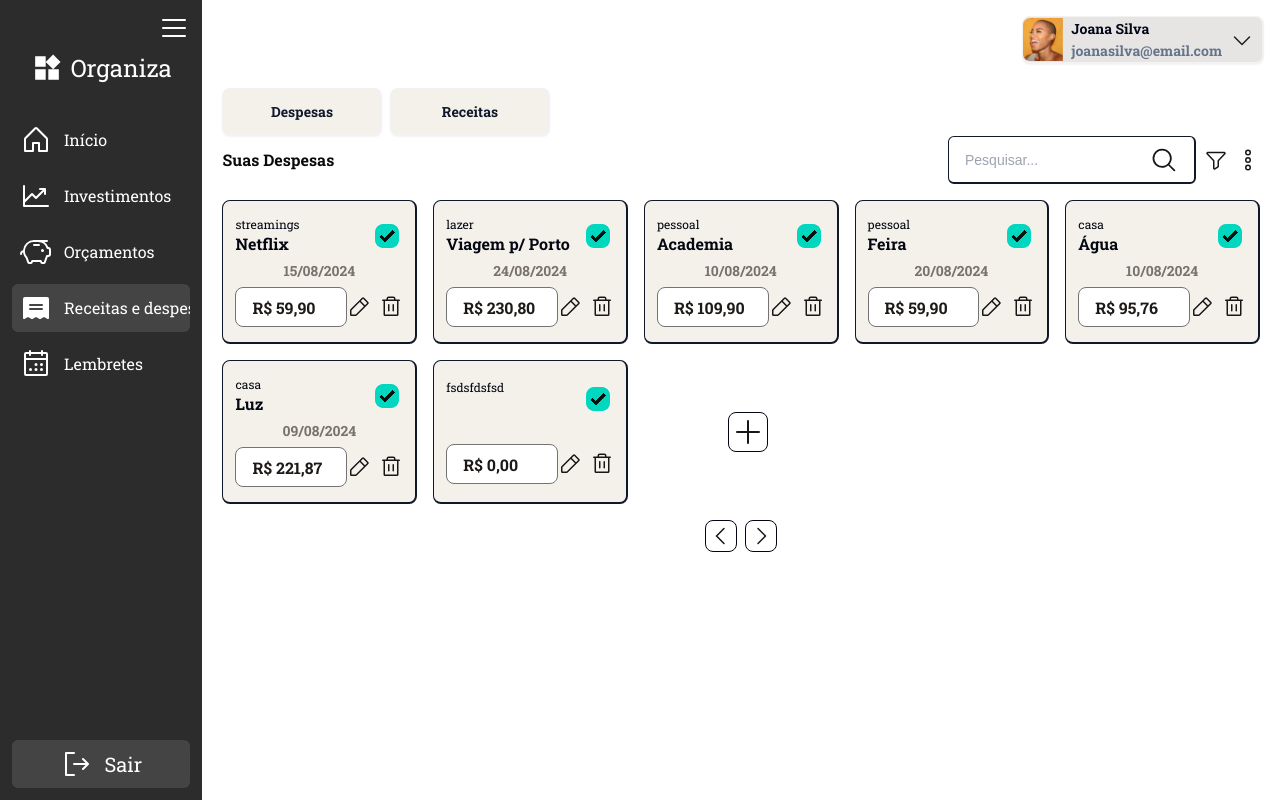
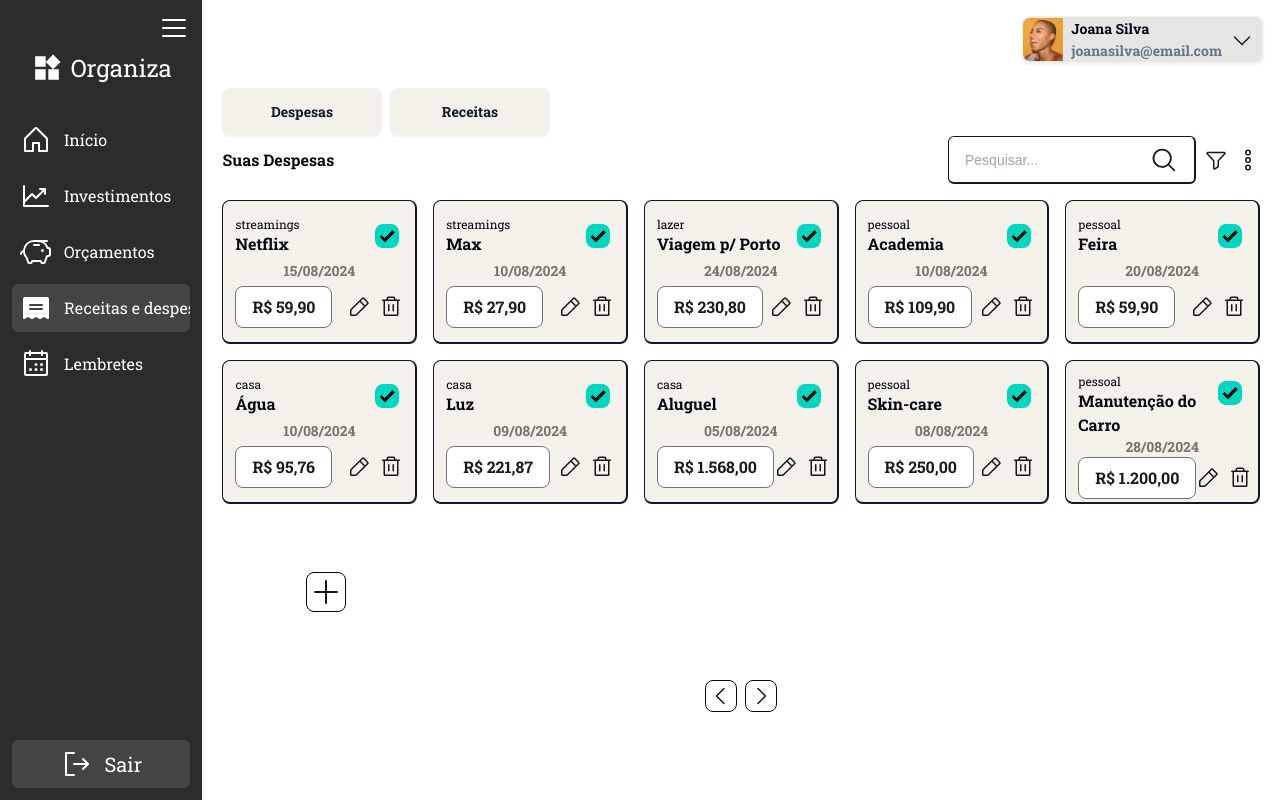
Before and after one commit to MarcioSobel/organiza, a Next.js app: page /receipts in a window 1280 px wide. Built offline with nearby package versions, Linux system fonts and the light colour scheme.

Commit message:
Revert ":lipstick: feat: modal"
This reverts commit d2012aedd8197a202dea002a56f8e50e5e66b070.

```diff
--- a/db_receipts.json
+++ b/db_receipts.json
@@ -5,31 +5,39 @@
             "categoria": "streamings",
             "nomeDaDespesa": "Netflix",
             "dataDeVencimento": "15/08/2024",
-      "valor": 59.9,
+            "valor": 59.90,
             "pago": true
+        },
+        {
+            "id": "02",
+            "categoria": "streamings",
+            "nomeDaDespesa": "Max",
+            "dataDeVencimento": "10/08/2024",
+            "valor": 27.90,
+            "pago": false
         },
         {
             "id": "03",
             "categoria": "lazer",
             "nomeDaDespesa": "Viagem p/ Porto",
             "dataDeVencimento": "24/08/2024",
-      "valor": 230.8,
+            "valor": 230.80,
             "pago": true
         },
         {
-      "codigo": "04",
+            "id": "04",
             "categoria": "pessoal",
             "nomeDaDespesa": "Academia",
             "dataDeVencimento": "10/08/2024",
-      "valor": 109.9,
+            "valor": 109.90,
             "pago": true
         },
         {
-      "codigo": "05",
+            "id": "05",
             "categoria": "pessoal",
             "nomeDaDespesa": "Feira",
             "dataDeVencimento": "20/08/2024",
-      "valor": 59.9,
+            "valor": 59.90,
             "pago": true
         },
         {
@@ -41,7 +49,7 @@
             "pago": false
         },
         {
-      "codigo": "07",
+            "id": "07",
             "categoria": "casa",
             "nomeDaDespesa": "Luz",
             "dataDeVencimento": "09/08/2024",
@@ -49,11 +57,28 @@
             "pago": false
         },
         {
-      "id": "742e",
-      "categoria": "fsdsfdsfsd",
-      "nomeDaDespesa": "",
-      "dataDeVencimento": "",
-      "valor": 0
+            "id": "08",
+            "categoria": "casa",
+            "nomeDaDespesa": "Aluguel",
+            "dataDeVencimento": "05/08/2024",
+            "valor": 1568.00,
+            "pago": true
+        },
+        {
+            "id": "09",
+            "categoria": "pessoal",
+            "nomeDaDespesa": "Skin-care",
+            "dataDeVencimento": "08/08/2024",
+            "valor": 250.00,
+            "pago": true
+        },
+        {
+            "id": "10",
+            "categoria": "pessoal",
+            "nomeDaDespesa": "Manutenção do Carro",
+            "dataDeVencimento": "28/08/2024",
+            "valor": 1200.00,
+            "pago": true
         }
     ]
 }
--- a/src/app/(dashboard)/receipts/_components/adicionarDespesa.tsx
+++ /dev/null
@@ -1,31 +0,0 @@
-
-import { Plus } from "@phosphor-icons/react";
-import FormularioDespesa from "./formDespesa";
-import { X } from "@phosphor-icons/react";
-export const AdicionarDespesa = () => {
-    return (
-
-        <div>
-            <div className="flex w-52 h-36 border-none justify-center">
-                <button onClick={() => document.getElementById('my_modal_1').showModal()} className="flex w-10 h-10 border hover:border-r-2 hover:border-b-2 border-slate-950 rounded-lg items-center self-center justify-self-center justify-center hover:bg-pink-300">
-                    <Plus size={32} color="#181616" />
-                </button>
-            </div>
-
-            <dialog id="my_modal_1" className="modal">
-                <div className="modal-box bg-off-white  flex flex-col justify-center items-center border border-r-2 border-b-2 border-off-black font-roboto font-bold gap-1">
-
-                <div className="flex flex-row w-full h-4 justify-between">
-                <h1 className="">NOVA DESPESA</h1>
-                <button className="h-7 w-7 p-1 rounded-sm border border-r-2 border-b-2 border-off-black bg-white hover:bg-orange-300 flex justify-center items-center" onClick={() => document.getElementById('my_modal_1').close()}><X size={24} color="#191a1a" /></button>
-                </div>
-                    <div className="modal-action flex-col">
-
-                            <FormularioDespesa />
-
-                    </div>
-                </div>
-            </dialog>
-        </div>
-    )
-}
--- a/src/app/(dashboard)/receipts/_components/cardDespesa.tsx
+++ b/src/app/(dashboard)/receipts/_components/cardDespesa.tsx
@@ -43,7 +43,7 @@ export const CardDespesa:React.FC<CardAtributos> = ({id, categoria, nomeDaDespes
             </div>
             <h1 className="text-stone-500 text-sm font-bold text-center">{dataDeVencimento}</h1>
             <div className="flex flex-row justify-between">
-                <h1 className="text-stone-900 text-base font-bold bg-white w-28 h-10 border px-4 py-2 border-neutral-500 rounded-lg">{formatToBRL(valor || 0)}</h1>
+                <h1 className="text-stone-900 text-base font-bold bg-white border px-4 py-2 border-neutral-500 rounded-lg">{formatToBRL(valor || 0)}</h1>
                 <div className="flex flex-row justify-between gap-2">
                     <button>
                     <PencilSimple size={24} color={mouseSobre ? "#e0ac01" : "#181616"} weight={mouseSobre ? "fill" : "regular"} onMouseOver={()=>setMouseSobre(true)} onMouseOut={()=>setMouseSobre(false)} />
--- a/src/app/(dashboard)/receipts/_components/formDespesa.tsx
+++ /dev/null
@@ -1,59 +0,0 @@
-"use client"
-import React, { useState } from 'react';
-import { PostDespesa } from './postDespesaCard';
-
-const FormularioDespesa: React.FC = () => {
-  const [categoria, setCategoria] = useState('');
-  const [nomeDaDespesa, setNomeDaDespesa] = useState('');
-  const [dataDeVencimento, setDataDeVencimento] = useState('');
-  const [valor, setValor] = useState(0);
-
-  const handleSubmit = (e: React.FormEvent) => {
-    e.preventDefault();
-    PostDespesa(categoria, nomeDaDespesa, dataDeVencimento, valor);
-    setCategoria('');
-    setNomeDaDespesa('');
-    setDataDeVencimento('');
-    setValor(0);
-  };
-
-  return (
-    <form onSubmit={handleSubmit} method='dialog' className=" w-full flex flex-col justify-center items-start gap-2">
-      <div className='flex flex-col'>
-        <label>Categoria</label>
-        <input className='bg-white p-1 border border-off-black rounded-lg hover:border-r-2 hover:border-b-2 hover:border-off-grey'
-          type="text"
-          value={categoria}
-          onChange={(e) => setCategoria(e.target.value)}
-        />
-      </div>
-      <div className='flex flex-col'>
-        <label>Nome da Despesa:</label>
-        <input className='bg-white p-1 border border-off-black rounded-lg hover:border-r-2 hover:border-b-2 hover:border-off-grey'
-          type="text"
-          value={nomeDaDespesa}
-          onChange={(e) => setNomeDaDespesa(e.target.value)}
-        />
-      </div>
-      <div className='flex flex-col'>
-        <label>Data de Vencimento:</label>
-        <input className='bg-white p-1 border border-off-black rounded-lg hover:border-r-2 hover:border-b-2 hover:border-off-grey'
-          type="text"
-          value={dataDeVencimento}
-          onChange={(e) => setDataDeVencimento(e.target.value)}
-        />
-      </div>
-      <div className='flex flex-col'>
-        <label>Valor:</label>
-        <input className='bg-white p-1 border border-off-black rounded-lg hover:border-r-2 hover:border-b-2 hover:border-off-grey justify-items-end'
-          type="text"
-          value={valor}
-          onChange={(e) => setValor(Number(e.target.value))}
-        />
-      </div>
-      <button  className="px-4 py-2 bg-blue-400 self-center rounded-lg border hover:border-r-2 hover:border-b-2 border-off-black hover:bg-gray-400 active:bg-blue-600" type="submit">Adicionar Despesa</button>
-    </form>
-  );
-};
-
-export default FormularioDespesa;
--- a/src/app/(dashboard)/receipts/_components/gridCards.tsx
+++ b/src/app/(dashboard)/receipts/_components/gridCards.tsx
@@ -1,6 +1,6 @@
 "use client"
 import data from "../../../../../db_receipts.json";
-import { AdicionarDespesa } from "./adicionarDespesa";
+import { ButtonAdicionar } from "./buttonAdicionar";
 import { CardDespesa, Receipt } from "./cardDespesa";
 import { useEffect, useState } from "react";
 
@@ -11,7 +11,7 @@ export default function GridCards() {
   const[cards, setCards] = useState<Receipt[]>(data.card as Receipt[])
 
   return (
-    <div className="w-full grid grid-cols-5 gap-4 grid-flow-row">
+    <div className="w-full grid grid-cols-5 gap-4">
       {cards.map((card:Receipt, key) => (
           <CardDespesa
           id={card.id}
@@ -22,7 +22,7 @@ export default function GridCards() {
           key={key}
           />
         ))}
-      <AdicionarDespesa />
+      <ButtonAdicionar />
     </div>
   )
 }
--- a/src/app/(dashboard)/receipts/_components/postDespesaCard.tsx
+++ /dev/null
@@ -1,23 +0,0 @@
-interface Despesa {
-    id?: number;
-    categoria: string;
-    nomeDaDespesa: string;
-    dataDeVencimento: string;
-    valor?: number;
-  }
-
-  export const PostDespesa = (categoria: string, nomeDaDespesa: string, dataDeVencimento:string, valor: number): void => {
-    const novaDespesa: Despesa = { categoria, nomeDaDespesa, dataDeVencimento, valor };
-
-    fetch('http://localhost:3010/card', {
-      method: 'POST',
-      headers: {
-        'Content-Type': 'application/json',
-      },
-      body: JSON.stringify(novaDespesa),
-    }).then((response) => {
-      if (!response.ok) {
-        console.error('Erro ao adicionar despesa', response.statusText);
-      }
-    });
-  };
```
Lines whose indentation alone changed are shown as unchanged.
